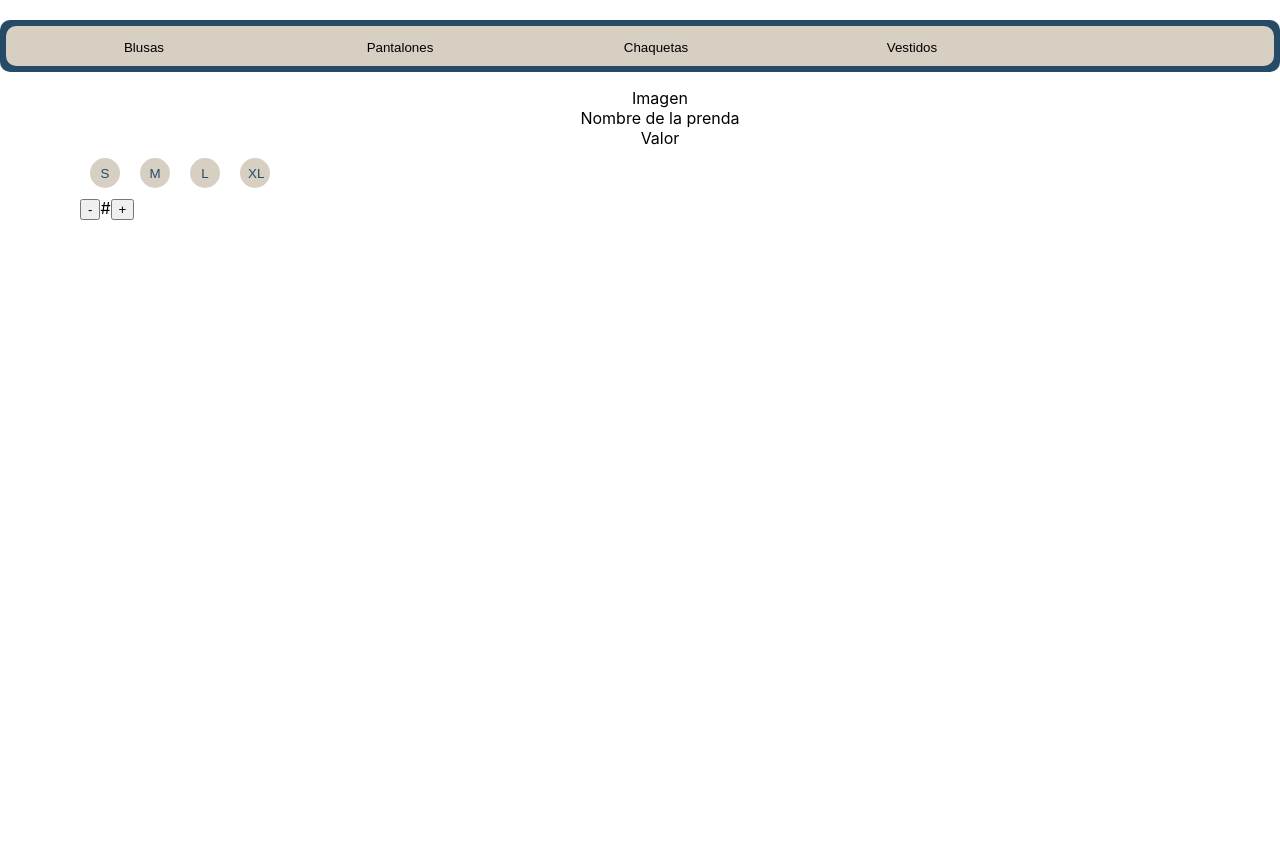
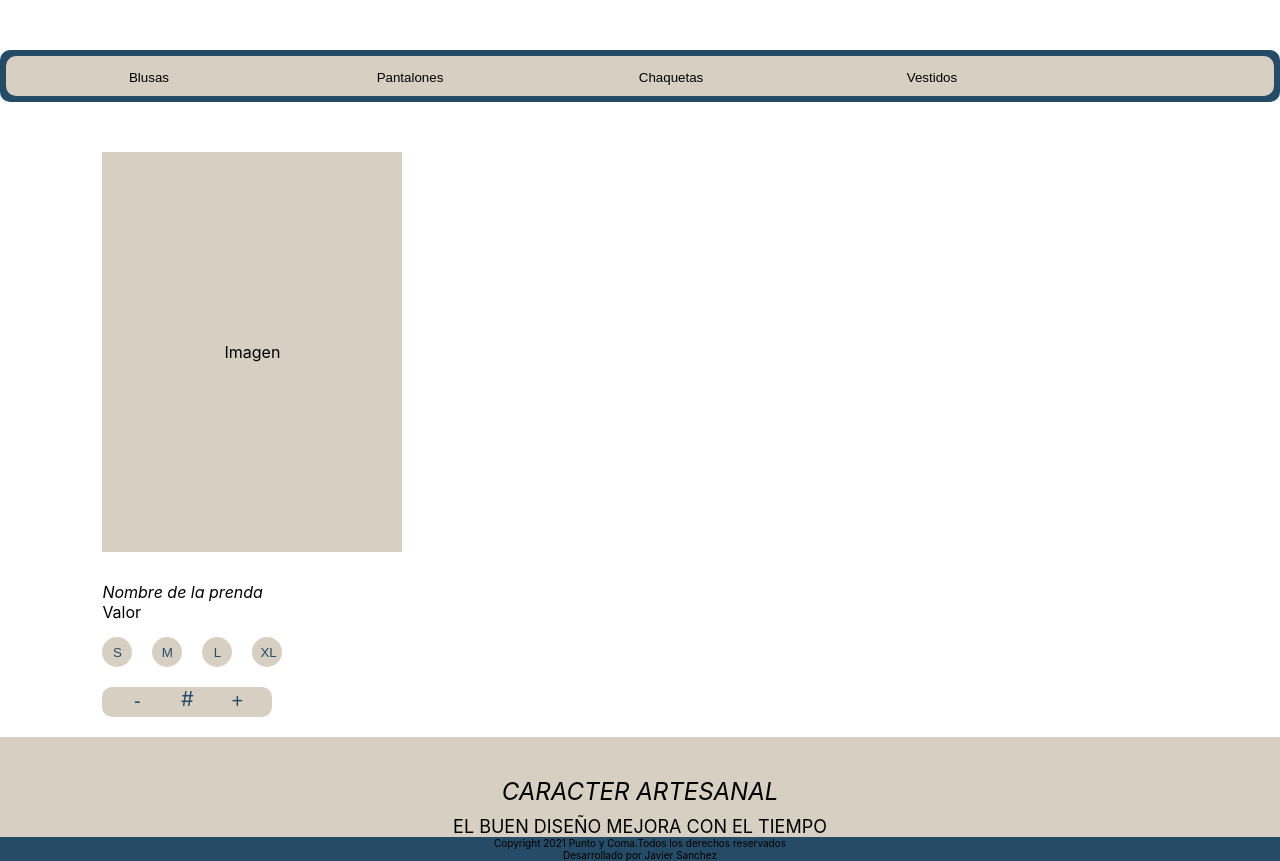
Before and after one commit to JSand89/PuntoyComa, a React (Create React App) app: page / in a window 1280 px wide. Before the commit the page ends 800 px from the top, so only its background shows below. Built offline with nearby package versions, Linux system fonts and the light colour scheme.

Commit message:
La mayoria de los componentes ya estan con los estilos, ahora empezar a hacer lo reactivo de react

```diff
--- a/src/App.js
+++ b/src/App.js
@@ -1,5 +1,6 @@
 import './App.css';
 import Card from './components/Card/Card';
+import Footer from './components/Footer/Footer';
 import Menu from './components/Menu/Menu'
 
 function App() {
@@ -7,6 +8,7 @@ function App() {
     <div className="App">
       <Menu/>
       <Card />
+      <Footer />
     </div>
   );
 }
--- a/src/components/Card/Card.jsx
+++ b/src/components/Card/Card.jsx
@@ -5,9 +5,9 @@ function Card() {
     return (
         <div className={style.wrap}>
             <ul className={style.list}>
-                <li>Imagen</li>
-                <li>Nombre de la prenda</li>
-                <li>Valor</li>
+                <li className={style.imageClothing}>Imagen</li>
+                <li className={style.cardTextCursiv}>Nombre de la prenda</li>
+                <li className={style.cardText}>Valor</li>
                 <li>
                 <ul className={style.BtnsSizes}>
                     <li><button type="button" id="btnSizeS" className={style.BtnSize}>S</button></li>
@@ -16,10 +16,10 @@ function Card() {
                     <li><button type="button" id="btnSizeXL" className={style.BtnSize}>XL</button></li>
                 </ul>
                 </li>
-                <li><ul className={style.BtnsSizes}>
-                <li><button type="button" id="btnLess">-</button></li>
-                    <li>#</li>
-                    <li><button type="button" id="btnPluss">+</button></li>
+                <li><ul className={style.BtnsAmount}>
+                <li><button type="button" id="btnLess"  className={style.BtnPlus}>-</button></li>
+                    <li className={style.Amount}>#</li>
+                    <li><button type="button" id="btnPluss"  className={style.BtnPlus}>+</button></li>
                     </ul>
                 </li>
 
--- a/src/components/Card/Card.module.css
+++ b/src/components/Card/Card.module.css
@@ -1,18 +1,71 @@
+.wrap{
+    margin-left: 8vw;
+
+}
 .BtnsSizes{
     list-style: none;
     display:flex;
+
+}
+.BtnsAmount{
+    list-style: none;
+    display:flex;
+    width: 170px;;
+    height: 30px;
+    background-color: #D8CFC3;
+    border-radius: 10px;
+    margin-top: 20px;
+    margin-bottom: 20px;
+    margin-left: 0px;
+}
+.Amount{
+    height: 30px;
+    width: 30px;
+    margin-left: 20px;
+    color: #264B66;
+    font-size: 20px;
+
 }
 .BtnSize{
+    margin-top: 15px;
+    margin-right: 20px;
     border-radius: 20px;
     background-color:#D8CFC3;
     color: #264B66;
     height: 30px;
     width: 30px;
-    margin: 10px;
     border-style: solid;
     border-color: #D8CFC3;
 }
 .list{
     list-style: none;
-    right: 10px;
 }
+.imageClothing{
+    display: flex;
+    align-content: center;
+    flex-direction: column;
+    justify-content: center;
+    height: 400px;
+    width: 300px;
+    background-color: #D8CFC3;
+}
+.cardText{
+
+    display: flex;
+
+}
+.cardTextCursiv{
+    display: flex;
+    font-style: italic;
+    margin-top: 30px;
+}
+.BtnPlus{
+    height: 25px;
+    width: 30px;
+    margin-left: 20px;
+    background-color: #D8CFC3;
+    color: #264B66;
+    border-color: #D8CFC3;
+    border-style: solid;
+    font-size: 20px;
+}
--- /dev/null
+++ b/src/components/Footer/Footer.jsx
@@ -0,0 +1,23 @@
+import React from 'react'
+import style from './Footer.module.css'
+
+function Footer() {
+    return (
+        <div>
+            <div >
+                <ul className={style.topBox}>
+                    <li className={style.textItalic}>CARACTER ARTESANAL</li>
+                    <li className={style.text}>EL BUEN DISEÑO MEJORA CON EL TIEMPO</li>
+                </ul>
+            </div>
+            <div >
+                <ul className={style.bootBox}>
+                    <li className={style.textCR}>Copyright 2021 Punto y Coma.Todos los derechos reservados</li>
+                    <li className={style.textCR}>Desarrollado por Javier Sanchez</li>
+                </ul>
+            </div>
+        </div>
+    )
+}
+
+export default Footer
--- /dev/null
+++ b/src/components/Footer/Footer.module.css
@@ -0,0 +1,35 @@
+
+.topBox{
+    background-color:#D8CFC3;
+    list-style: none;
+    margin: 0;
+    height: 100px;
+    align-content: center;
+    margin-block-end: 0;
+    margin-block-start: 0;
+    padding-inline-start: 0px;
+
+}
+.bootBox{
+    background-color:#264B66;
+    height: auto;
+    list-style: none;
+    margin: 0;
+    margin-block-end: 0;
+    margin-block-start: 0;
+    padding-inline-start: 0px;
+}
+.textItalic{
+    padding-top: 20px;
+    font-size:24px ;
+    font-style:oblique;
+    margin-bottom: 10px;
+    margin-top: 20px;
+
+}
+.text{
+    font-size:18px;
+}
+.textCR{
+    font-size:10px ;
+}
--- a/src/components/Menu/Menu.module.css
+++ b/src/components/Menu/Menu.module.css
@@ -16,13 +16,15 @@
     background-color:#264B66 ;
     padding: 6px;
     border-radius: 10px;
-    margin-top: 20px;
+    margin-top: 50px;
+    margin-bottom: 50px;
 }
 .menuComponent{
     background-color: #D8CFC3;
     border-style:hidden;
     width: 20vw;
     margin:20px,0;
+    margin-inline-start: 5px;
 }
 .menuComponent :hover{
     background-color: #808080;
--- a/src/index.css
+++ b/src/index.css
@@ -11,3 +11,7 @@ code {
   font-family: source-code-pro, Menlo, Monaco, Consolas, 'Courier New',
     monospace;
 }
+ul{
+  padding-inline-start: 0px;
+
+}
```
Also changed, not shown: src/productList.json (+10 -28 lines).
